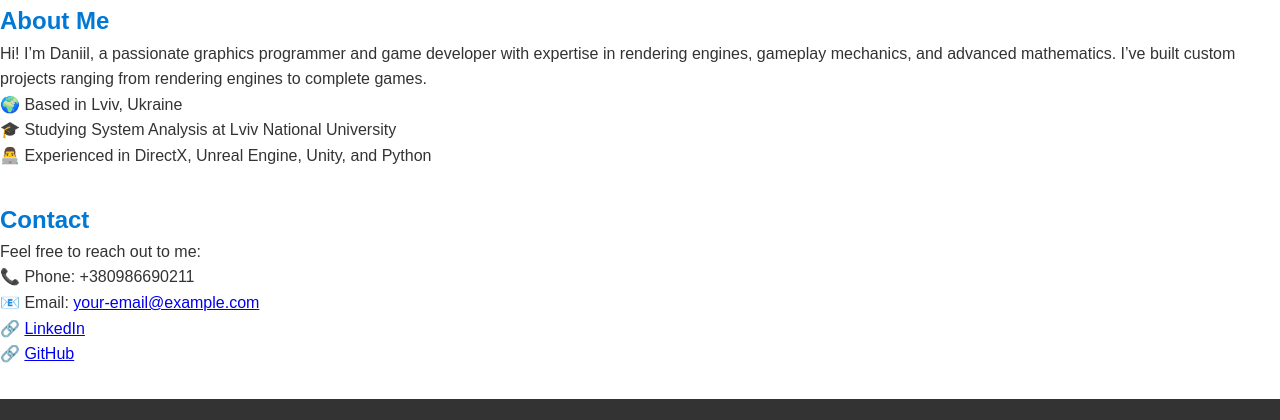
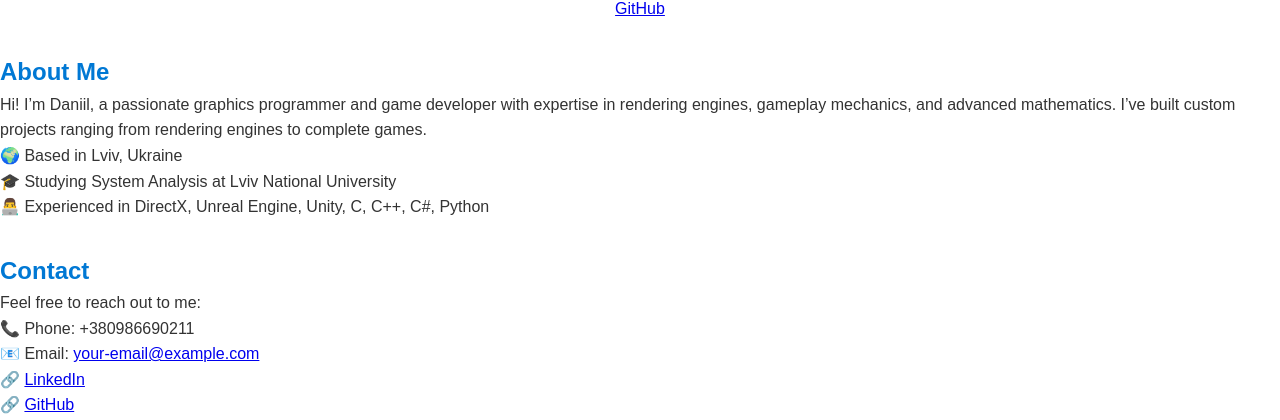
Before and after one commit to Imantion/Imantion.github.io, a plain HTML site: page index.html in a window 1280 px wide. Shown: the part 1884-2304 px from the top of the page. Drawn offline with Linux system fonts and the light colour scheme.

Commit message:
index update

```diff
--- a/index.html
+++ b/index.html
@@ -30,6 +30,7 @@
                 <a href="https://youtu.be/kK5F6gsHc4k" target="_blank">
                     <img src="https://img.youtube.com/vi/kK5F6gsHc4k/0.jpg" alt="Render Engine">
                 </a>
+                <p><a href="https://github.com/Imantion/Render-Engine" target="_blank">GitHub</a></p>
             </div>
             <div class="project">
                 <h3>Unity RPG Game</h3>
@@ -44,6 +45,7 @@
                 <a href="https://youtu.be/LeQ0f1DIWhM" target="_blank">
                     <img src="https://img.youtube.com/vi/LeQ0f1DIWhM/0.jpg" alt="Doodle Jump C++">
                 </a>
+                <p><a href="https://github.com/Imantion/DoodleJump" target="_blank">GitHub</a></p>
             </div>
         </section>
 
@@ -54,7 +56,7 @@
             <ul>
                 <li>🌍 Based in Lviv, Ukraine</li>
                 <li>🎓 Studying System Analysis at Lviv National University</li>
-                <li>👨‍💻 Experienced in DirectX, Unreal Engine, Unity, and Python</li>
+                <li>👨‍💻 Experienced in DirectX, Unreal Engine, Unity, C, C++, C#, Python</li>
             </ul>
         </section>
 
```
